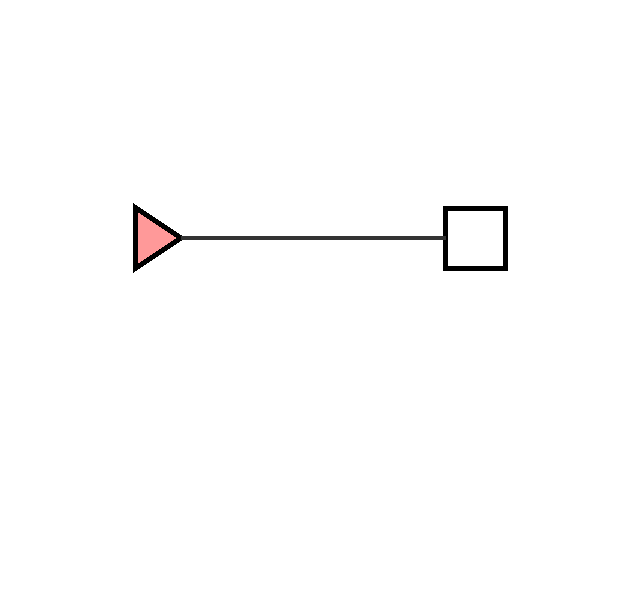
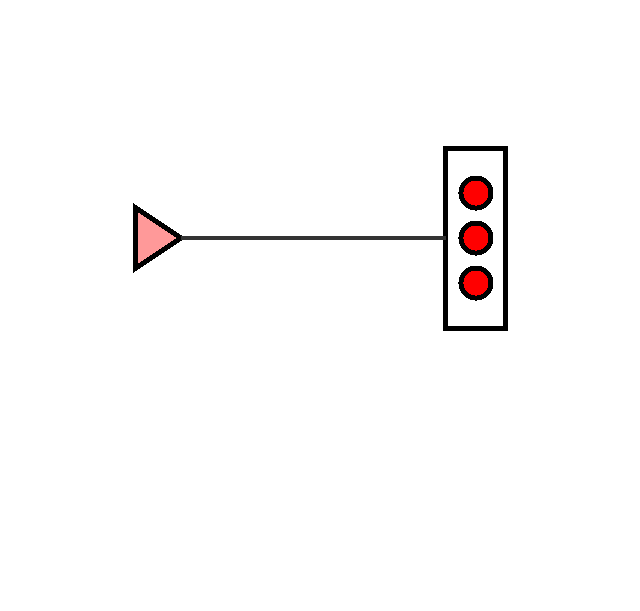
Before and after one commit to PracticingDeveloper/PixiDemo, a plain HTML site: page index.html in a window 1280 px wide. Shown: the whole page, without its empty margins (72-712 px from the left). Drawn offline with Linux system fonts and the light colour scheme.

Commit message:
replenish

```diff
--- a/index.html
+++ b/index.html
@@ -44,9 +44,13 @@ gameLoop();
 
 function setup() {
   supplier = buildSupplier(200,200);
-  crate    = buildCrate(510,200);
+  crate    = buildCrate(510,140);
 
   order    = buildOrder(supplier, crate);
+
+ _.times(3, function() {
+    order.submit();
+  });
 }
 
 function gameLoop() {
@@ -87,7 +91,17 @@ function buildCrate(x,y) {
   crate.x = x;
   crate.y = y;
 
-  crate.entrance_point = {x: x, y: y+30};
+  crate.entrance_point = {x: x, y: y+90};
+
+  crate.contents = [];
+
+  t.makeInteractive(crate);
+
+  crate.tap = function() {
+    stage.removeChild(this.pop())
+
+    order.submit();
+  }
 
   //crate.entrance_point = {x: crate.x, y: crate.y + 50};
   //crate.exit_point     = {x: crate.x + 100, y: crate.y + 50};
@@ -97,27 +111,23 @@ function buildCrate(x,y) {
   crate.draw = function() {
     this.beginFill(0xffffff);
     this.lineStyle(5, 0x000000);
-    this.drawPolygon([0,0,0,60,60,60,60,0]);
+    this.drawPolygon([0,0,0,180,60,180,60,0]);
     this.endFill();
   }
 
   crate.push = function(widget) {
-    this.widget = widget;
+    this.contents.push(widget);
 
-    this.widget.x = this.x + 30;
-    this.widget.y = this.y + 30;
+    widget.x = this.x + 30;
+    widget.y = this.y + (4 - this.contents.length)*45;
   }
 
   crate.pop = function() {
-    var widget = this.widget;
-
-    this.widget = null;
-
-    return widget;
+    return this.contents.pop();
   }
 
   crate.isFull = function() {
-    return !(!(this.widget));
+    return this.contents.length == 3;
   }
 
   crate.draw();
@@ -143,7 +153,7 @@ function buildSupplier(x,y) {
   }
 
   supplier.produce = function(deliver) {
-    deliver(newWidget())
+    setTimeout(function() { deliver(newWidget()) }, 1000);
   }
 
   stage.addChild(supplier);
```
